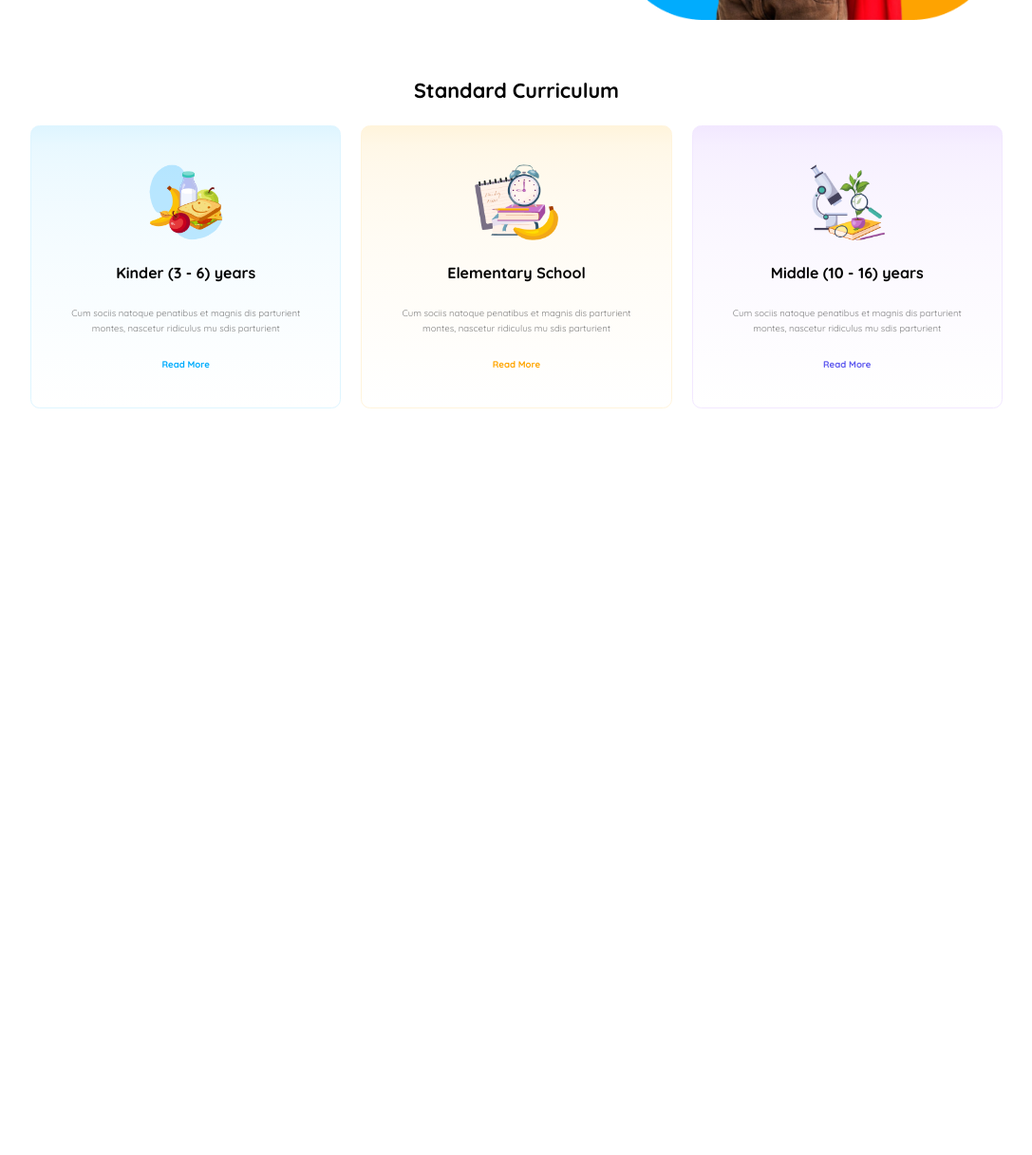
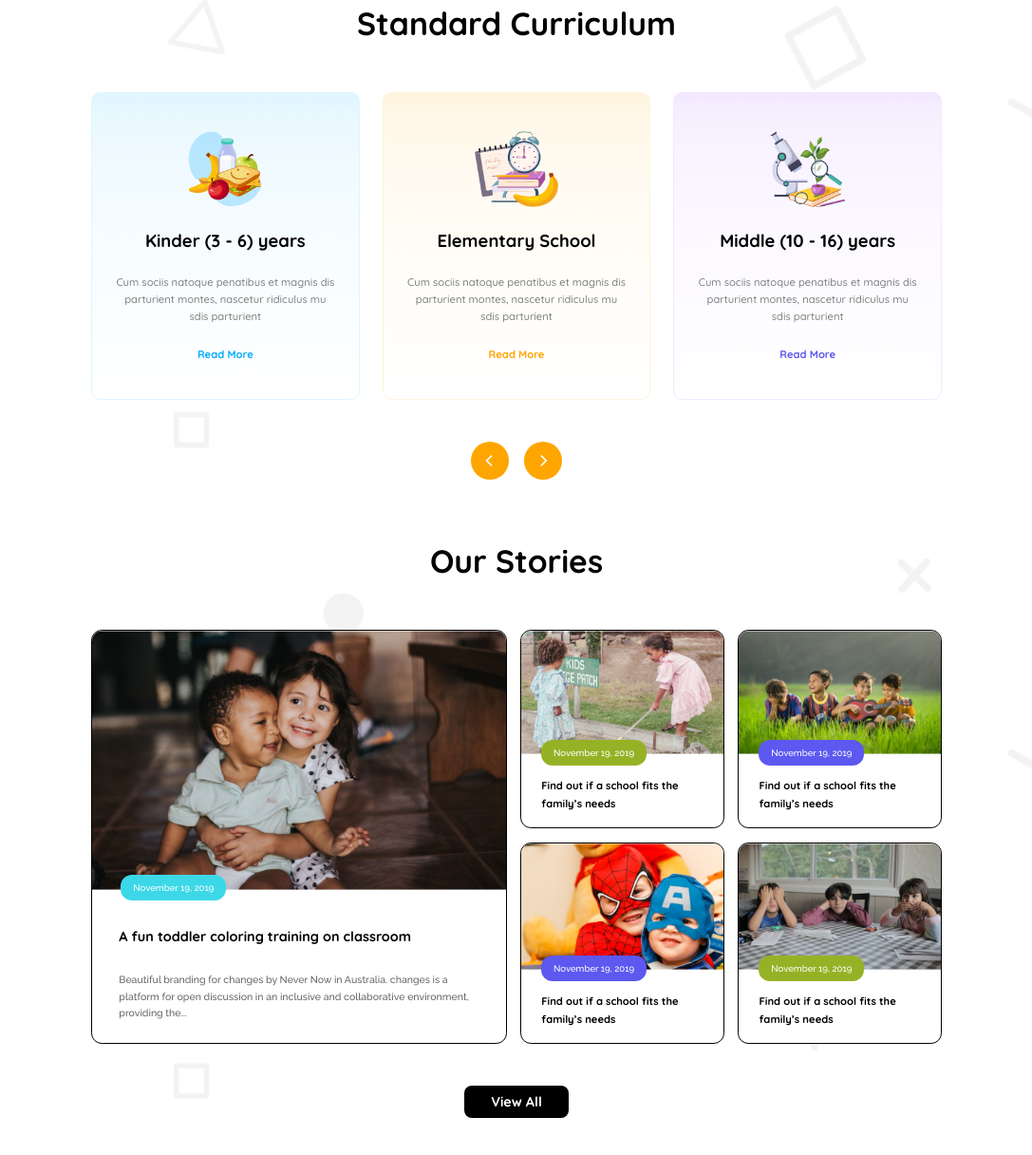
Before and after one commit to Sajjad1007/A02-Kids-School, a plain HTML site: page index.html in a window 1280 px wide. Shown: the part 592-1808 px from the top of the page at 95% size, without its empty margins (96-1183 px from the left). Before the commit the page ends 1054 px from the top, so only its background shows below. Drawn offline with Linux system fonts and the light colour scheme.

Commit message:
stories added

```diff
--- a/css/curriculum.css
+++ b/css/curriculum.css
@@ -11,7 +11,7 @@
   text-align: center;
   border-radius: 0.6rem;
   gap: 1.5rem;
-  padding: 2rem;
+  padding: 2.25rem 3rem;
   max-width: 320px;
   margin: 0 auto;
 }
@@ -37,24 +37,42 @@
 
 .curriculum h4 {
   font-weight: 700;
-  font-size: 1rem;
+  font-size: 1.15rem;
 }
 
 .curriculum p {
-  font-size: 0.6rem;
-  font-weight: medium;
-  line-height: 1rem;
+  font-size: 0.7rem;
+  font-weight: 500;
+  line-height: 1.1rem;
   color: var(--gray);
 }
 
 .curriculum a {
   text-decoration: none;
-  font-size: 0.6rem;
+  font-size: 0.7rem;
   font-weight: bold;
 }
 
 .curriculum a:hover {
   opacity: 0.7;
+}
+
+#arrow-container {
+  display: none;
+}
+
+.arrow-button {
+  background-color: var(--orange);
+  color: white;
+  border: none;
+  border-radius: 50%;
+  width: 2.5rem;
+  height: 2.5rem;
+}
+
+.arrow-button:hover {
+  cursor: pointer;
+  opacity: 0.75;
 }
 
 @media screen and (min-width: 576px) {
@@ -71,22 +89,39 @@
   }
 
   .curriculum {
-    padding: 2.5rem 0.97rem;
+    padding: 2.25rem 0.97rem;
+  }
+
+  #arrow-container {
+    display: flex;
+    justify-content: center;
+    gap: 1rem;
+    margin: 2.75rem auto 0;
   }
 }
 
 @media screen and (min-width: 992px) {
   #curriculum-container {
-    gap: 1.3rem;
+    gap: 1.25rem;
   }
 
   .curriculum {
-    padding: 2.5rem 1.25rem;
+    padding: 2.25rem 1.25rem;
   }
 }
 
 @media screen and (min-width: 1200px) {
+  #curriculum-container {
+    gap: 1.5rem;
+  }
+
   .curriculum {
     padding: 2.5rem 1.5rem;
   }
 }
+
+@media screen and (min-width: 1400px) {
+  .curriculum {
+    padding: 2.75rem 1.75rem;
+  }
+}
--- a/css/general.css
+++ b/css/general.css
@@ -1,4 +1,14 @@
 @import url("https://fonts.googleapis.com/css2?family=Quicksand:wght@300..700&display=swap");
+
+:root {
+  --orange: orange;
+  --skyblue: #01acfd;
+  --light-skyblue: #05d4df;
+  --purple: #5d58ef;
+  --gray: #808080;
+  --green: #95b226;
+  --blue: #5d58f0;
+}
 
 * {
   margin: 0;
@@ -7,28 +17,73 @@
   font-family: "Quicksand", serif;
 }
 
-:root {
-  --orange: orange;
-  --skyblue: #01acfd;
-  --light-skyblue: #05d4df;
-  --purple: #5d58ef;
-  --gray: #808080;
+main {
+  background-image: url(../assets/bg.png);
+  background-size: 100%;
 }
 
 section {
-  padding: 2rem 5%;
+  padding: 4rem 5% 0;
 }
 
 .section-title {
-  font-size: 1.35rem;
-  font-weight: 700;
+  font-size: 1.5rem;
+  font-weight: 800;
   text-align: center;
   margin-bottom: 1.5rem;
 }
 
 @media screen and (min-width: 576px) {
   section {
-    max-width: 90%;
+    max-width: 89%;
     margin: 0 auto;
   }
+
+  .section-title {
+    font-size: 1.7rem;
+  }
 }
+
+@media screen and (min-width: 768px) {
+  section {
+    max-width: 87%;
+  }
+
+  .section-title {
+    font-size: 1.85rem;
+    margin-bottom: 2.75rem;
+  }
+}
+
+@media screen and (min-width: 992px) {
+  section {
+    max-width: 84%;
+  }
+
+  .section-title {
+    font-size: 2rem;
+    margin-bottom: 3rem;
+  }
+}
+
+@media screen and (min-width: 1200px) {
+  section {
+    max-width: 80%;
+  }
+
+  .section-title {
+    font-size: 2.1rem;
+    margin-bottom: 3.25rem;
+  }
+}
+
+@media screen and (min-width: 1400px) {
+  section {
+    max-width: 75%;
+  }
+
+  .section-title {
+    font-size: 2.25rem;
+    margin-bottom: 3.5rem;
+  }
+}
--- a/css/header.css
+++ b/css/header.css
@@ -2,7 +2,7 @@ nav {
   display: flex;
   justify-content: space-between;
   align-items: center;
-  padding: 1.2rem 5%;
+  padding: 1rem 5% 0;
   max-width: 520px;
   margin: 0 auto;
 }
@@ -21,11 +21,11 @@ nav ul,
 }
 
 #menu-icon {
-  font-size: 1.75rem;
+  font-size: 2rem;
 }
 
 header hr {
-  margin-top: 0.9rem;
+  margin-top: 0.6rem;
   border: none;
   height: 1px;
   background-color: var(--orange);
@@ -33,7 +33,7 @@ header hr {
 }
 
 #banner {
-  padding: 1.5rem 5%;
+  padding: 1.5rem 5% 0;
   display: flex;
   align-items: center;
   flex-direction: column-reverse;
@@ -47,16 +47,17 @@ header hr {
 }
 
 #banner-content h1 {
-  font-size: 1.7rem;
-  font-weight: 700;
+  font-size: 2rem;
+  font-weight: bold;
   max-width: 360px;
   margin-left: auto;
   margin-right: auto;
 }
 
 #banner-content p {
-  font-size: 0.75rem;
+  font-size: 0.85rem;
   font-weight: 540;
+  opacity: 0.95;
   margin: 1rem 0 1.1rem;
   max-width: 400px;
   margin-left: auto;
@@ -65,12 +66,12 @@ header hr {
 
 .button {
   font-size: 1rem;
-  font-weight: 700;
+  font-weight: bold;
   color: #fff;
   background-color: black;
   border: none;
   border-radius: 0.5rem;
-  padding: 0.65rem 1.35rem;
+  padding: 0.65rem 1.3rem;
 }
 
 .button:hover {
@@ -85,7 +86,7 @@ header hr {
 @media screen and (min-width: 576px) {
   nav,
   #banner {
-    max-width: 90%;
+    max-width: 89%;
   }
 
   #nav-title {
@@ -96,8 +97,8 @@ header hr {
 
   #nav-title h3 {
     display: block;
-    font-size: 1.6rem;
-    font-weight: 700;
+    font-size: 1.5rem;
+    font-weight: bold;
   }
 
   header hr {
@@ -114,6 +115,11 @@ header hr {
 }
 
 @media screen and (min-width: 768px) {
+  nav,
+  #banner {
+    max-width: 87%;
+  }
+
   #nav-title h3,
   #menu-icon {
     display: none;
@@ -121,8 +127,7 @@ header hr {
 
   nav ul {
     display: flex;
-    justify-content: space-between;
-    gap: 1.75rem;
+    gap: 2.5vw;
   }
 
   nav li {
@@ -136,7 +141,7 @@ header hr {
   }
 
   nav li > a:hover {
-    opacity: 0.6;
+    opacity: 0.7;
   }
 
   #contact-button {
@@ -146,8 +151,8 @@ header hr {
     border: none;
     border-radius: 0.5rem;
     font-size: 0.9rem;
-    font-weight: 600;
-    padding: 0.5rem 1.8rem;
+    font-weight: bold;
+    padding: 0.5rem 1.75rem;
   }
 
   #contact-button:hover {
@@ -166,21 +171,18 @@ header hr {
   }
 
   #banner-content h1 {
-    font-size: 2rem;
+    font-size: 2.15rem;
     max-width: none;
   }
 
   #banner-content p {
-    font-size: 0.85rem;
     font-weight: 450;
-    opacity: 0.9;
     max-width: none;
   }
 
   .button {
     font-size: 0.9rem;
-    font-weight: 600;
-    padding: 0.5rem 1.8rem;
+    padding: 0.5rem 1.75rem;
   }
 
   #banner-image {
@@ -189,6 +191,11 @@ header hr {
 }
 
 @media screen and (min-width: 992px) {
+  nav,
+  #banner {
+    max-width: 84%;
+  }
+
   nav li > a,
   #banner-content p {
     font-size: 0.9rem;
@@ -203,11 +210,16 @@ header hr {
   }
 
   #banner-content h1 {
-    font-size: 2.4rem;
+    font-size: 2.5rem;
   }
 }
 
 @media screen and (min-width: 1200px) {
+  nav,
+  #banner {
+    max-width: 80%;
+  }
+
   #banner {
     gap: 4rem;
   }
@@ -217,6 +229,25 @@ header hr {
   }
 
   #banner-content p {
-    font-size: 1rem;
+    font-size: 0.95rem;
   }
 }
+
+@media screen and (min-width: 1400px) {
+  nav,
+  #banner {
+    max-width: 75%;
+  }
+
+  #banner {
+    gap: 5rem;
+  }
+
+  #banner-content h1 {
+    font-size: 3rem;
+  }
+
+  #banner-content p {
+    font-size: 1.15rem;
+  }
+}
--- /dev/null
+++ b/css/stories.css
@@ -0,0 +1,135 @@
+@import url("https://fonts.googleapis.com/css2?family=Raleway:ital,wght@0,100..900;1,100..900&display=swap");
+
+#stories {
+  padding-bottom: 2.5rem;
+}
+
+#stories-container {
+  max-width: 400px;
+  margin: 0 auto;
+}
+
+#flex-story {
+  display: none;
+}
+
+#grid-stories {
+  display: grid;
+  grid-template-columns: repeat(2, auto);
+  gap: 0.7rem;
+}
+
+.story {
+  border-radius: 0.7rem;
+  position: relative;
+  background-color: #fff;
+  border: 1px solid black;
+}
+
+.story img {
+  width: 100%;
+  border-top-left-radius: 0.7rem;
+  border-top-right-radius: 0.7rem;
+}
+
+.story date {
+  font-family: "Raleway", serif;
+  font-size: 0.6rem;
+  font-weight: 450;
+  color: white;
+  border-radius: 0.75rem;
+  padding: 0.5rem 0.8rem;
+  position: relative;
+  bottom: 1.15rem;
+  left: 10%;
+}
+
+.story h5 {
+  font-size: 0.7rem;
+  font-weight: 900;
+  line-height: 1.15rem;
+  width: 80%;
+  margin: 0 auto 1.25rem;
+}
+
+#story-button {
+  border-radius: 0.75rem;
+  padding: 0.35rem 2rem;
+  display: block;
+  margin: 1.5rem auto 0;
+}
+
+@media screen and (min-width: 576px) {
+  #stories-container {
+    max-width: 85%;
+  }
+
+  #grid-stories {
+    gap: 0.9rem;
+  }
+}
+
+@media screen and (min-width: 768px) {
+  #stories-container {
+    display: flex;
+    justify-content: space-between;
+    max-width: none;
+    gap: 0.7rem;
+    align-items: stretch;
+  }
+
+  #flex-story {
+    display: block;
+    min-width: calc((100% - 1.3rem) / 2);
+    max-width: calc((100% - 1.3rem) / 2);
+  }
+
+  #flex-story h5 {
+    font-size: 0.9rem;
+    line-height: 1.5rem;
+    width: 87%;
+    margin: 0.8rem auto 1.6rem;
+  }
+
+  #flex-story p {
+    font-family: "Raleway", serif;
+    line-height: 1.1rem;
+    font-size: 0.66rem;
+    font-weight: 500;
+    width: 87%;
+    margin: 0 auto 1.2rem;
+    color: #666666;
+  }
+
+  #flex-story date {
+    left: 7%;
+  }
+
+  #grid-stories {
+    gap: 0.7rem;
+  }
+
+  .story h5 {
+    margin: 0 auto 1rem;
+  }
+
+  .hidden {
+    display: none;
+  }
+
+  #story-button {
+    border-radius: 0.5rem;
+    padding: 0.5rem 1.75rem;
+  }
+
+  #story-button {
+    margin: 2.75rem auto 0;
+  }
+}
+
+@media screen and (min-width: 992px) {
+  #stories-container,
+  #grid-stories {
+    gap: 0.9rem;
+  }
+}
--- a/index.html
+++ b/index.html
@@ -9,6 +9,7 @@
   <link rel="stylesheet" href="css/general.css">
   <link rel="stylesheet" href="css/header.css">
   <link rel="stylesheet" href="css/curriculum.css">
+  <link rel="stylesheet" href="css/stories.css">
 </head>
 
 <body>
@@ -56,6 +57,7 @@
     <section>
       <h2 class="section-title">Standard Curriculum</h2>
       <div id="curriculum-container">
+        <!------------------------------ Kinder ------------------------------>
         <div id="kinder" class="curriculum">
           <img src="assets/kinder.png" alt="Kinder">
           <h4>Kinder (3 - 6) years</h4>
@@ -64,6 +66,7 @@
             mu sdis parturient</p>
           <a href="" style="color: var(--skyblue);">Read More</a>
         </div>
+        <!------------------------------ Elementary ------------------------------>
         <div id="elementary" class="curriculum">
           <img src="assets/elementary.png" alt="Elementary">
           <h4>Elementary School</h4>
@@ -72,6 +75,7 @@
             mu sdis parturient</p>
           <a href="" style="color: var(--orange);">Read More</a>
         </div>
+        <!------------------------------ Medium ------------------------------>
         <div id="medium" class="curriculum">
           <img src="assets/middle.png" alt="Middle">
           <h4>Middle (10 - 16) years</h4>
@@ -81,6 +85,69 @@
           <a href="" style="color: var(--purple);">Read More</a>
         </div>
       </div>
+      <!------------------------------ Arrow Button ------------------------------>
+      <div id="arrow-container">
+        <button class="arrow-button">
+          <i class="fa-solid fa-chevron-left"></i>
+        </button><button class="arrow-button">
+          <i class="fa-solid fa-chevron-right"></i>
+        </button>
+      </div>
+    </section>
+
+    <!------------------------------ Our Stories ------------------------------>
+    <section id="stories">
+      <h2 class="section-title">Our Stories</h2>
+      <div id="stories-container">
+        <div id="flex-story" class="story">
+          <img src="assets/story-1.png" alt="Story 1">
+          <date style="background-color: #3cd8e8;">November 19, 2019</date>
+          <h5>A fun toddler coloring training on
+            classroom</h5>
+          <p>Beautiful branding for changes by Never Now in Australia.
+            changes is a platform for open discussion in an inclusive and
+            collaborative environment, providing the...</p>
+        </div>
+        <div id="grid-stories">
+          <div class="story">
+            <img src="assets/story-2.png" alt="Story 2">
+            <date style="background-color: var(--green);">November 19, 2019</date>
+            <h5>Find out if a school fits the
+              family’s needs</h5>
+          </div>
+          <div class="story">
+            <img src="assets/story-3.png" alt="Story 3">
+            <date style="background-color: var(--blue);">November 19, 2019</date>
+            <h5>Find out if a school fits the
+              family’s needs</h5>
+          </div>
+          <div class="story">
+            <img src="assets/story-4.png" alt="Story 4">
+            <date style="background-color: var(--blue);">November 19, 2019</date>
+            <h5>Find out if a school fits the
+              family’s needs</h5>
+          </div>
+          <div class="story">
+            <img src="assets/story-5.png" alt="Story 5">
+            <date style="background-color: var(--green);">November 19, 2019</date>
+            <h5>Find out if a school fits the
+              family’s needs</h5>
+          </div>
+          <div class="story hidden">
+            <img src="assets/story-3.png" alt="Story 3">
+            <date style="background-color: var(--green);">November 19, 2019</date>
+            <h5>Find out if a school fits the
+              family’s needs</h5>
+          </div>
+          <div class="story hidden">
+            <img src="assets/story-2.png" alt="Story 2">
+            <date style="background-color: var(--blue);">November 19, 2019</date>
+            <h5>Find out if a school fits the
+              family’s needs</h5>
+          </div>
+        </div>
+      </div>
+      <button id="story-button" class="button">View All</button>
     </section>
   </main>
   <script src="https://kit.fontawesome.com/7cc514643c.js" crossorigin="anonymous"></script>
```
